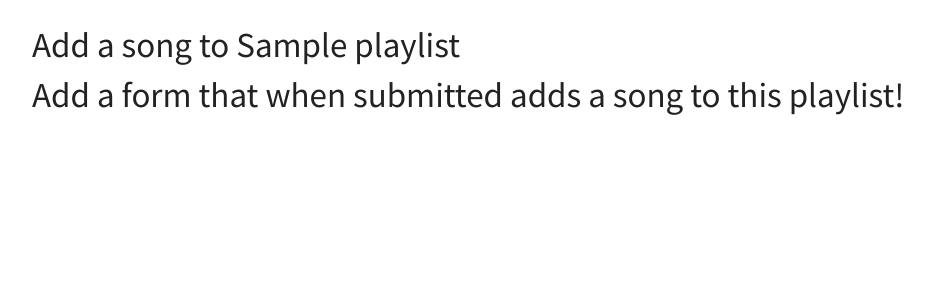
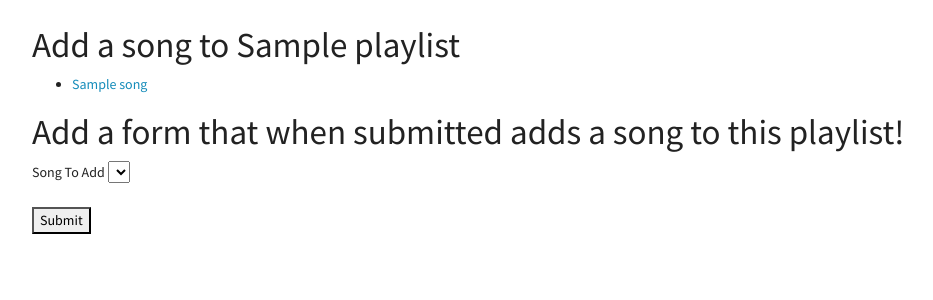
Before and after one commit to Emma-GX/assessment4, a Flask app: template playlist-app/templates/add_song_to_playlist.html in a window 1280 px wide. Shown: the part 57-357 px from the top of the page, without its empty margins (53-986 px from the left). Run offline with Flask 2, Linux system fonts and the light colour scheme; tables that the repository leaves empty hold one stand-in row (values such as "Sample post"); the template is opened without the code that fills it: values that come from a table or form of the project are taken from there, most other values are stand-ins (such as "Sample title", 1, 10 or a date in 2020); lists and menus that the app fills with data are empty; some libraries are stand-ins or nearby versions.

Commit message:
Doesn't work

```diff
--- a/playlist-app/app.py
+++ b/playlist-app/app.py
@@ -133,24 +133,33 @@ def add_song():
 def add_song_to_playlist(playlist_id):
     """Add a playlist and redirect to list."""
 
-    # BONUS - ADD THE NECESSARY CODE HERE FOR THIS ROUTE TO WORK
-
-    # THE SOLUTION TO THIS IS IN A HINT IN THE ASSESSMENT INSTRUCTIONS
-
     playlist = Playlist.query.get_or_404(playlist_id)
     form = NewSongForPlaylistForm()
 
-    # Restrict form to songs not already on this playlist
+  # Restrict form to songs not already on this playlist
 
-    curr_on_playlist = ...
-    form.song.choices = ...
+    curr_on_playlist = [s.id for s in playlist.songs]
+    form.song.choices = (db.session.query(Song.song_id, Song.title)
+                        .filter(Song.song_id.notin_(curr_on_playlist))
+                        .all())
 
     if form.validate_on_submit():
 
-          # ADD THE NECESSARY CODE HERE FOR THIS ROUTE TO WORK
+        # This is one way you could do this ...
+        playlist_song = PlaylistSong(song_id=form.song.data,
+                                    playlist_id=playlist_id)
+        db.session.add(playlist_song)
 
-          return redirect(f"/playlists/{playlist_id}")
+        # Here's another way you could that is slightly more ORM-ish:
+        #
+        # song = Song.query.get(form.song.data)
+        # playlist.songs.append(song)
+
+        # Either way, you have to commit:
+        db.session.commit()
+
+        return redirect(f"/playlists/{playlist_id}")
 
     return render_template("add_song_to_playlist.html",
-                             playlist=playlist,
-                             form=form)
+                            playlist=playlist,
+                            form=form)
--- a/playlist-app/templates/add_song_to_playlist.html
+++ b/playlist-app/templates/add_song_to_playlist.html
@@ -3,7 +3,30 @@
 {% block content %}
 
 <h1>Add a song to {{ playlist.name }}</h1>
+<ul>
+    {% for song in songs %}
+      <li><a href="/songs/{{song.song_id}}">{{ song.title }}</a></li>
+    {% endfor %}
+</ul>
 
 <h1>Add a form that when submitted adds a song to this playlist!</h1>
+<form action="/playlists/{{ playlist.playlist_id }}/add-song"    method="POST">
+    {{ form.hidden_tag() }}
+
+    {% for field in form
+        if field.widget.input_type != 'hidden'  %}
+
+        <p>
+            {{ field.label }}
+            {{ field }}
+
+            {% for error in field.errors %}
+                {{ error }}
+            {% endfor %}
+        </p>
+    {% endfor %}
+
+    <button type="submit">Submit</button>
+</form>
 
 {% endblock %}
```
Also changed, not shown: playlist-app/models.py (+7 -2 lines).
